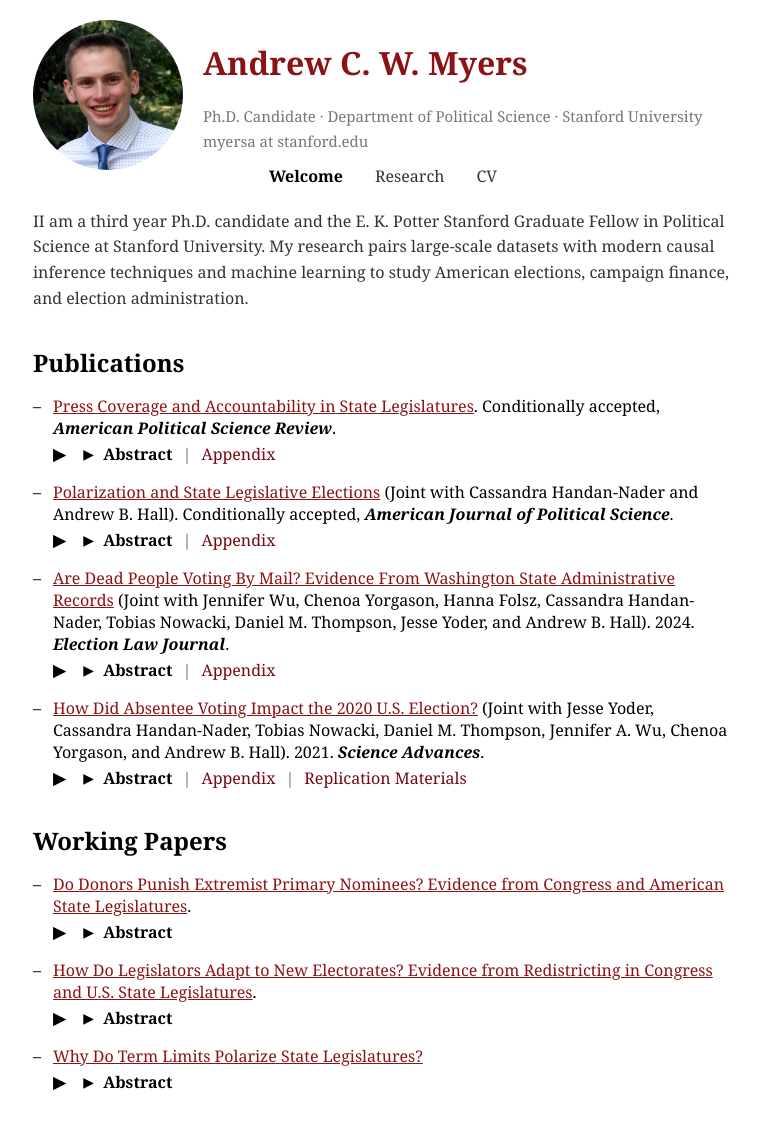
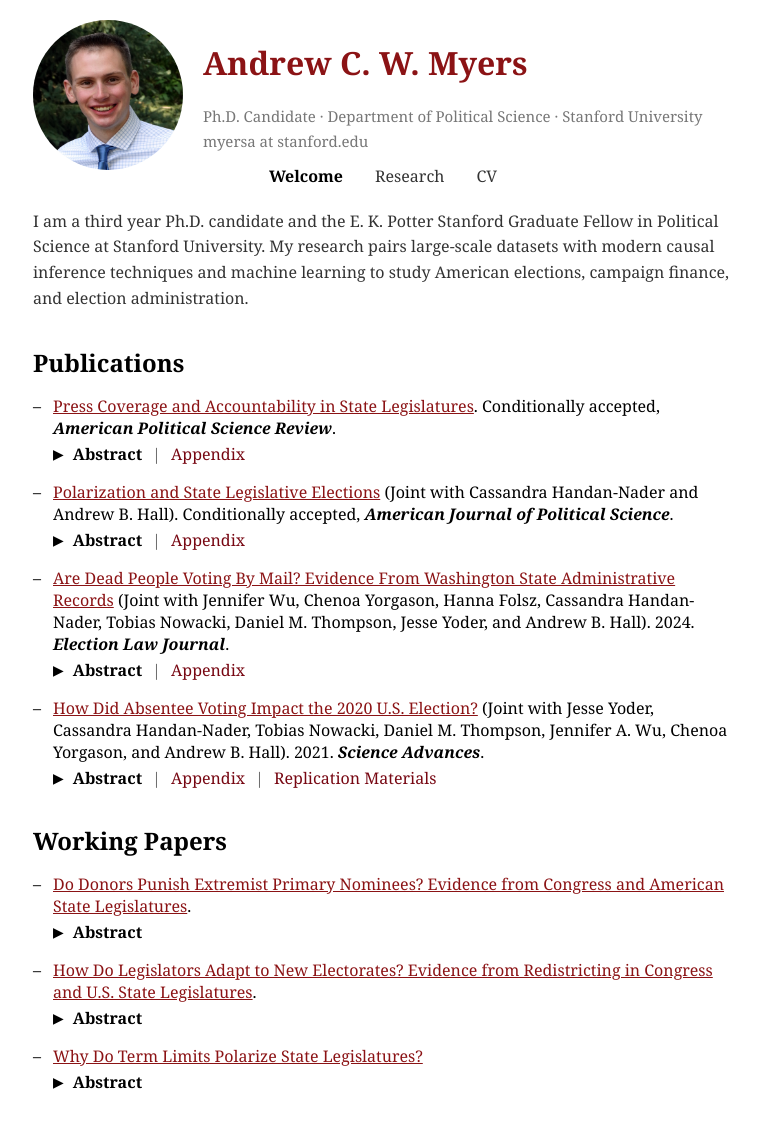
Before and after one commit to AndyMyersSkol/AndyMyersSkol.github.io, a Jekyll site: the page index.html, which Jekyll copies as it is, in a window 1280 px wide. Shown: the whole page, without its empty margins (257-1016 px from the left). Built offline with Jekyll 4.4.1, drawn with Linux system fonts in a browser that asks for light colours.

Commit message:
Update index.html

```diff
--- a/index.html
+++ b/index.html
@@ -42,7 +42,7 @@
     </nav>
 
     <div class="bio">
-        <p>II am a third year Ph.D. candidate and the E. K. Potter Stanford Graduate Fellow in Political Science at Stanford University. My research pairs large-scale datasets with modern causal inference techniques and machine learning to study American elections, campaign finance, and election administration. </p>
+        <p>I am a third year Ph.D. candidate and the E. K. Potter Stanford Graduate Fellow in Political Science at Stanford University. My research pairs large-scale datasets with modern causal inference techniques and machine learning to study American elections, campaign finance, and election administration. </p>
     </div>
 
 
@@ -275,15 +275,7 @@
     display: none;
 }
 
-details:first-of-type summary::marker,
-:is(::-webkit-details-marker) {
-  content: "+ ";
-  font-family: monospace;
-  color: red;
-  font-weight: bold;
-}
-
-    details > summary {
+details > summary {
     list-style: none;
     -webkit-appearance: none;
     cursor: pointer;
@@ -291,18 +283,6 @@
     align-items: center;
 }
 
-details > summary::before {
-    content: "▶"; /* Black right-pointing triangle */
-    display: inline-block;
-    margin-right: 8px;
-    transition: transform 0.2s ease;
-}
-
-details[open] > summary::before {
-    transform: rotate(90deg); /* Rotates the arrow when the details are expanded */
-}
-
-
 
 </style>
 <script src="script.js"></script>
```
